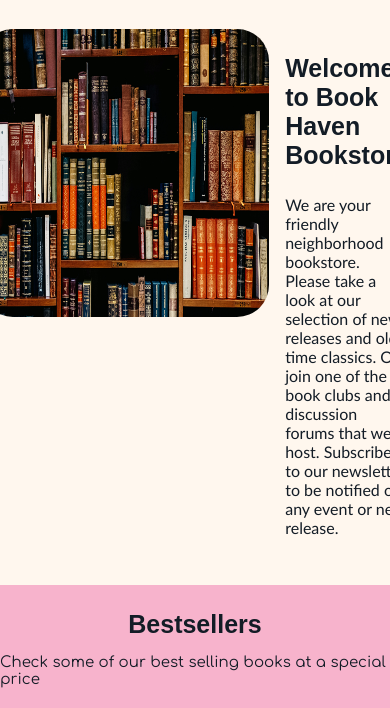
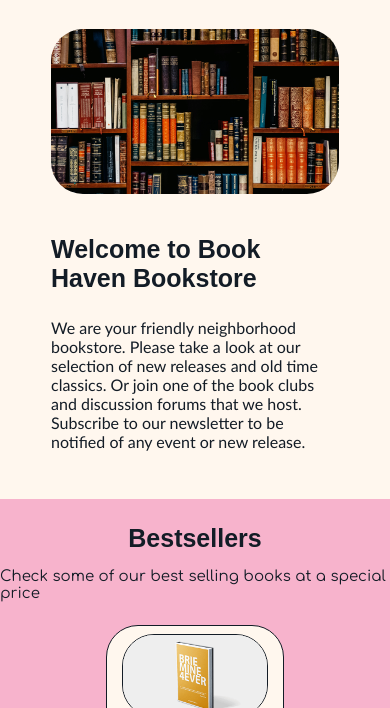
Before and after one commit to enokiLucas/BookHavenBookStore, a website: page index.html in a window 390 px wide. Shown: the part 99-807 px from the top of the page. Drawn offline with Linux system fonts and the light colour scheme.

Commit message:
rearrange the rest of the homepage

```diff
--- a/styles/home.css
+++ b/styles/home.css
@@ -60,3 +60,12 @@
     width: 100%;
     color: var(--font-color);
 }
+
+@media all and (max-width: 480px) {
+    #welcome,
+    #homepage-books,
+    #catalog {
+        display: flex;
+        flex-direction: column;
+    }
+}
```
